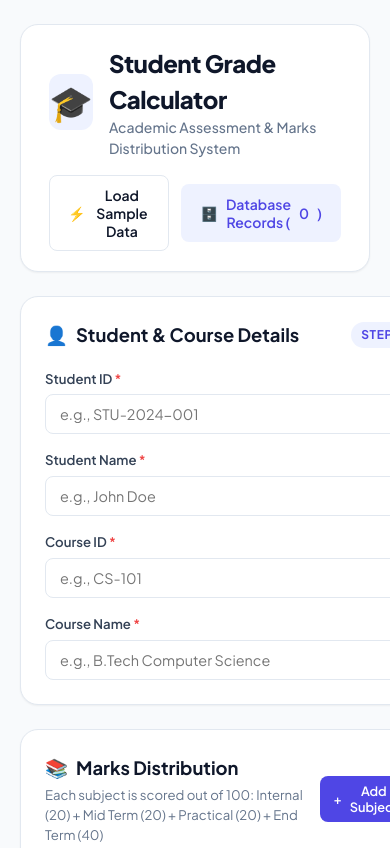
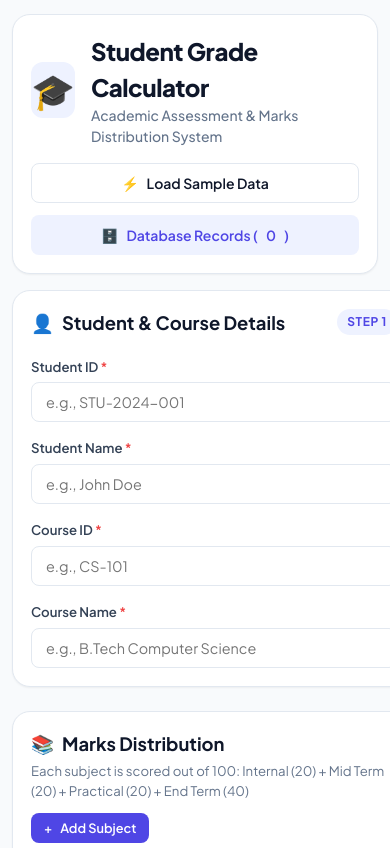
Before and after one commit to deepakaixo/student-grade-calculator, a plain HTML site: page index.html in a window 390 px wide. Shown: the top 848 px of the page. Drawn offline with Linux system fonts and the light colour scheme.

Commit message:
Improve calculator layout on mobile screens

```diff
--- a/style.css
+++ b/style.css
@@ -817,3 +817,18 @@ input.input-error {
     print-color-adjust: exact;
   }
 }
+
+
+/* Small-screen layout refinements */
+@media (max-width: 640px) {
+  .app-container { padding: 14px 12px; gap: 16px; }
+  .app-header { padding: 18px; align-items: flex-start; }
+  .header-actions, .form-actions { width: 100%; flex-wrap: wrap; }
+  .header-actions .btn, .form-actions .btn { flex: 1 1 100%; }
+  .card { padding: 18px; }
+  .card-header { align-items: flex-start; gap: 12px; flex-wrap: wrap; }
+  .report-table-wrapper, .table-responsive {
+    overflow-x: auto;
+    -webkit-overflow-scrolling: touch;
+  }
+}
```
